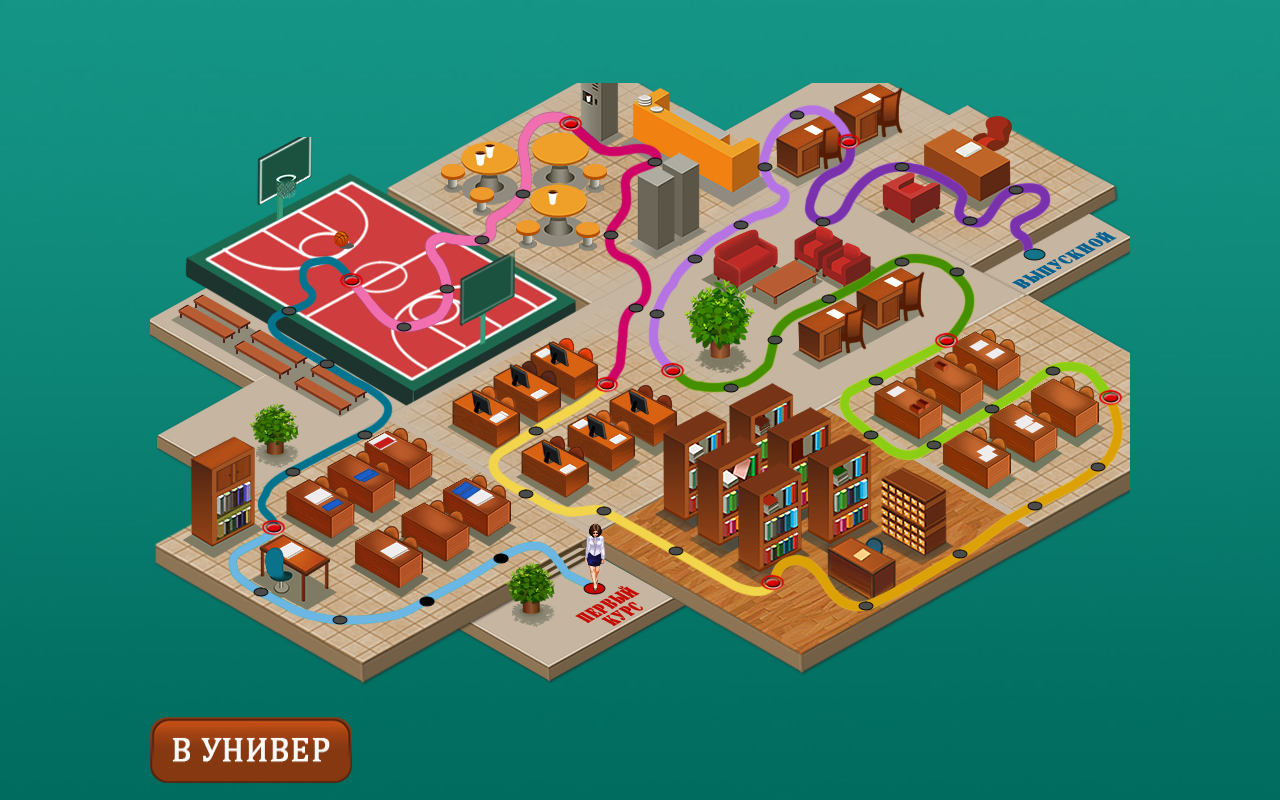
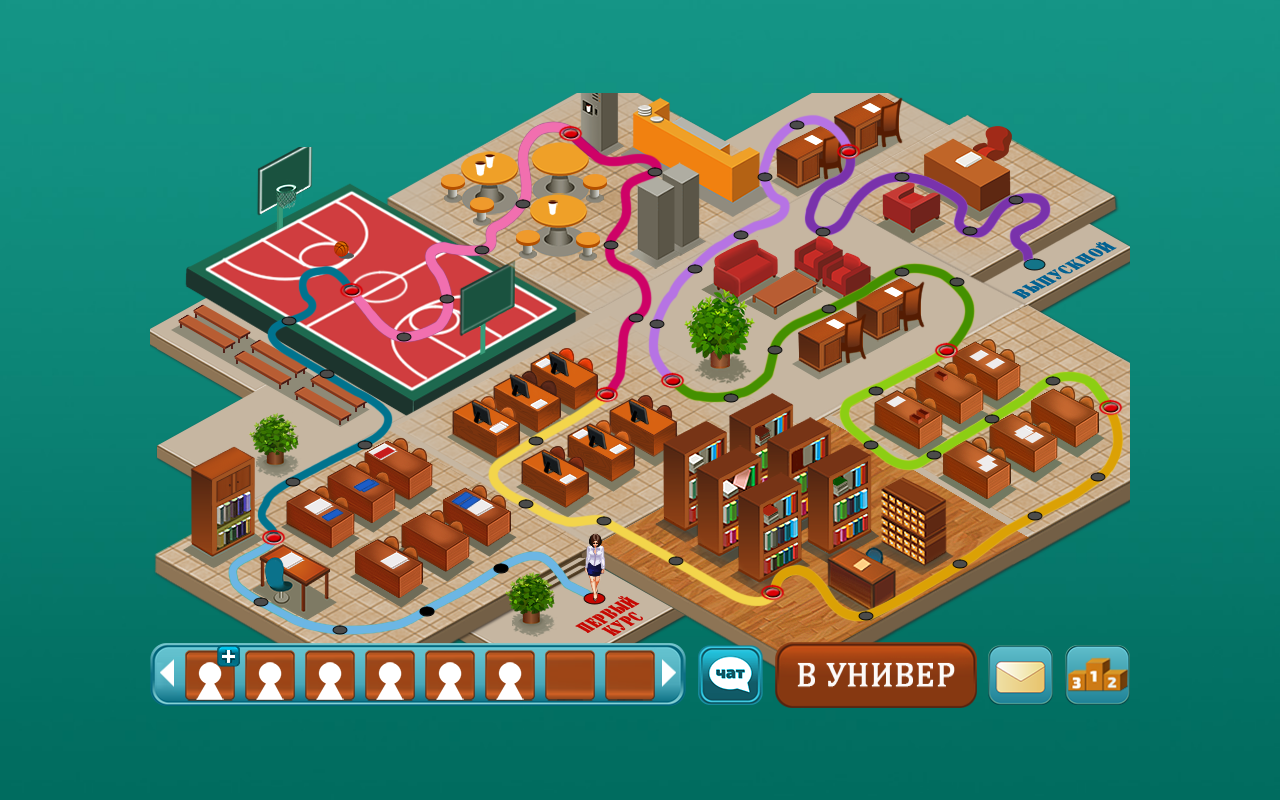
Before and after one commit to LivingstoneDoc/map-travel, a plain HTML site: page index.html in a window 1280 px wide. Drawn offline with Linux system fonts and the light colour scheme.

Commit message:
add: navigation panel and slider logic

```diff
--- a/index.html
+++ b/index.html
@@ -13,8 +13,74 @@
         <img class="map" src="./assets/icons/map.png" alt="map">
         <img class="girl" src="./assets/icons/girl.png" alt="girl">
       </div>
-      <div class="navigation-block">
-        <button class="university-btn btn"><img src="./assets/icons/university-btn.png" alt="university"/></button>
+      <div class="navigation-wrapper">
+        <div class="slider-wrapper">
+          <div class="overflow-wrapper">
+            <div class="slider">
+              <div class="slide">
+                <img class="friend-bg" src="./assets/icons/friend-bg.png"/>
+                <img class="friend-icon" src="./assets/icons/friend-icon.png"/>
+                <img class="plus-icon" src="./assets/icons/plus-icon.png"/>
+              </div>
+              <div class="slide">
+                <img class="friend-bg" src="./assets/icons/friend-bg.png"/>
+                <img class="friend-icon" src="./assets/icons/friend-icon.png"/>
+              </div>
+              <div class="slide">
+                <img class="friend-bg" src="./assets/icons/friend-bg.png"/>
+                <img class="friend-icon" src="./assets/icons/friend-icon.png"/>
+              </div>
+              <div class="slide">
+                <img class="friend-bg" src="./assets/icons/friend-bg.png"/>
+                <img class="friend-icon" src="./assets/icons/friend-icon.png"/>
+              </div>
+              <div class="slide">
+                <img class="friend-bg" src="./assets/icons/friend-bg.png"/>
+                <img class="friend-icon" src="./assets/icons/friend-icon.png"/>
+              </div>
+              <div class="slide">
+                <img class="friend-bg" src="./assets/icons/friend-bg.png"/>
+                <img class="friend-icon" src="./assets/icons/friend-icon.png"/>
+              </div>
+              <div class="slide">
+                <img class="friend-bg" src="./assets/icons/friend-bg.png"/>
+              </div>
+              <div class="slide">
+                <img class="friend-bg" src="./assets/icons/friend-bg.png"/>
+              </div>
+              <div class="slide">
+                <img class="friend-bg" src="./assets/icons/friend-bg.png"/>
+              </div>
+              <div class="slide">
+                <img class="friend-bg" src="./assets/icons/friend-bg.png"/>
+              </div>
+              <div class="slide">
+                <img class="friend-bg" src="./assets/icons/friend-bg.png"/>
+              </div>
+              <div class="slide">
+                <img class="friend-bg" src="./assets/icons/friend-bg.png"/>
+              </div>
+              <div class="slide">
+                <img class="friend-bg" src="./assets/icons/friend-bg.png"/>
+              </div>
+              <div class="slide">
+                <img class="friend-bg" src="./assets/icons/friend-bg.png"/>
+              </div>
+            </div>
+          </div>
+          <div class="nav-btns">
+            <div class="arrow-left slider-btn btn">
+              <img src="./assets/icons/arrow-left.png"/>
+            </div>
+            <div class="arrow-right slider-btn btn">
+              <img src="./assets/icons/arrow-right.png"/>
+            </div>
+          </div>
+        </div>
+        <button class="chat-btn btn"><img class="btn-img" src="./assets/icons/chat-btn.png" alt="chat"/></button>
+        <button class="university-btn btn"><img class="btn-img" src="./assets/icons/university-btn.png" alt="university"/></button>
+        <button class="mail-btn btn"><img class="btn-img" src="./assets/icons/mail-btn.png" alt="mail"/></button>
+        <button class="rating-btn btn"><img class="btn-img" src="./assets/icons/rating-btn.png" alt="rating"/></button>
       </div>
     </section>
   </div>
--- a/main.js
+++ b/main.js
@@ -1,4 +1,5 @@
 import { uiElements } from "./ui-components.js";
+import { sliderComponent } from "./slider.js";
 
 const points = [
     { x: 155, y: 340 },
@@ -10,7 +11,7 @@ const points = [
 
   let currentPoint = 0;
 
-  function movingToUniversity() {
+  const movingToUniversity = () => {
     uiElements.universityBtn.removeAttribute('disabled', '');
     if (currentPoint < points.length) {
           uiElements.universityBtn.setAttribute('disabled', '');
@@ -29,3 +30,5 @@ const points = [
     currentPoint = 0;
     movingToUniversity();
   });
+
+  sliderComponent();
--- /dev/null
+++ b/slider.js
@@ -0,0 +1,34 @@
+import { uiElements } from "./ui-components.js";
+
+export const sliderComponent = () => {
+    let currentSliderIndex = 0;
+    const totalSlides = uiElements.slides.length;
+
+    const nextSlide = () => {
+    const slidesOnPage = 8;
+    let countSlides = slidesOnPage + currentSliderIndex;
+
+    if (countSlides < totalSlides) {
+        currentSliderIndex++;
+    }
+    if (countSlides === totalSlides) {
+        currentSliderIndex = 0;
+    }
+    updateSlidePosition();
+    }
+    uiElements.arrowRight.addEventListener('click', nextSlide);
+
+    const prevSlide = () => {
+    if (currentSliderIndex > 0) {
+        currentSliderIndex--;
+    }
+    updateSlidePosition();
+    }
+    uiElements.arrowLeft.addEventListener('click', prevSlide);
+
+    const updateSlidePosition = () => {
+        const slideWidth = uiElements.slides[0].clientWidth;
+        const offset = -currentSliderIndex * slideWidth;
+        uiElements.slider.style.transform = `translateX(${offset}px)`;
+    }
+}
--- a/style.css
+++ b/style.css
@@ -37,31 +37,107 @@ body {
   transition: opacity 0.5s ease-in-out;
 }
 
-.map-wrapper .navigation-block {
+.map-wrapper .navigation-wrapper {
   position: relative;
+  display: flex;
+  justify-content: space-between;
+  align-items: center;
+  margin-top: -85px;
 }
 
-.map-wrapper .navigation-block .university-btn {
+.map-wrapper .navigation-wrapper .slider-wrapper {
+  position: relative;
+  display: flex;
+  justify-content: space-between;
+  align-items: center;
+  background: url('./assets/icons/friends-line-bg.png') left center no-repeat;
+  width: 536px;
+  height: 66px;
+  padding: 0 30px;
+}
+
+.map-wrapper .navigation-wrapper .slider-wrapper .overflow-wrapper {
+  width: 100%;
+  height: 100%;
+  overflow: hidden;
+}
+
+.map-wrapper .navigation-wrapper .slider-wrapper .slider {
+  display: flex;
+  justify-content: space-between;
+  align-items: center;
+  width: 100%;
+  height: 100%;
+  transition: transform 0.5s ease;
+}
+
+.map-wrapper .navigation-wrapper .slider-wrapper .slider .slide {
+  position: relative;
+  width: 50px;
+  height: 50px;
+  flex: 0 0 60px;
+  text-align: center;
+  line-height: 50px;
+}
+
+.map-wrapper .navigation-wrapper .slider-wrapper .slider .slide .friend-icon {
   position: absolute;
+  left: 50%;
+  bottom: 0;
+  transform: translateX(-50%);
+}
+
+.map-wrapper .navigation-wrapper .slider-wrapper .slider .slide .plus-icon {
+  position: absolute;
+  right: 0;
+  top: -5px;
+}
+
+.map-wrapper .navigation-wrapper .slider-wrapper .nav-btns .slider-btn {
+  position: absolute;
+  top: 50%;
+  transform: translateY(-50%);
+}
+
+.map-wrapper .navigation-wrapper .slider-wrapper .nav-btns .arrow-left {
+  left: 10px;
+}
+
+.map-wrapper .navigation-wrapper .slider-wrapper .nav-btns .arrow-right {
+  right: 10px;
+}
+
+.map-wrapper .navigation-wrapper .university-btn {
   width: 202px;
   height: 66px;
+}
+
+.map-wrapper .navigation-wrapper .university-btn:active {
+  box-shadow: 0px 3px 10px #863811;
+}
+
+.map-wrapper .navigation-wrapper .chat-btn, .mail-btn, .rating-btn {
+  width: 65px;
+  height: 60px;
+}
+
+.map-wrapper .navigation-wrapper .chat-btn:active {
+  box-shadow: 0px 3px 10px #074c4f;
+}
+
+.map-wrapper .navigation-wrapper .mail-btn:active, .rating-btn:active {
+  box-shadow: 0px 3px 10px #24869a;
+}
+
+.btn {
   background-color: inherit;
   border: none;
+  border-radius: 20px;
+  cursor: pointer;
   transition: all 0.2s ease-in-out;
 }
 
-.map-wrapper .navigation-block .university-btn:active {
-  /* box-shadow: 0px 3px 0px #8B4513; */
-  top: 1px;
-}
-
-.map-wrapper .navigation-block .university-btn img {
+.btn-img {
   width: 100%;
   height: 100%;
 }
-
-
-
-.btn {
-  cursor: pointer;
-}
--- a/ui-components.js
+++ b/ui-components.js
@@ -1,4 +1,9 @@
 export const uiElements = {
     universityBtn: document.querySelector('.university-btn'),
-    girl: document.querySelector('.girl')
+    girl: document.querySelector('.girl'),
+    sliderWrapper: document.querySelector('.slider-wrapper'),
+    slider: document.querySelector('.slider'),
+    slides: document.querySelectorAll('.slide'),
+    arrowLeft: document.querySelector('.arrow-left'),
+    arrowRight: document.querySelector('.arrow-right'),
 };
```
Also changed, not shown: assets/icons/rating-btn.png (renamed from assets/icons/rating.png).
